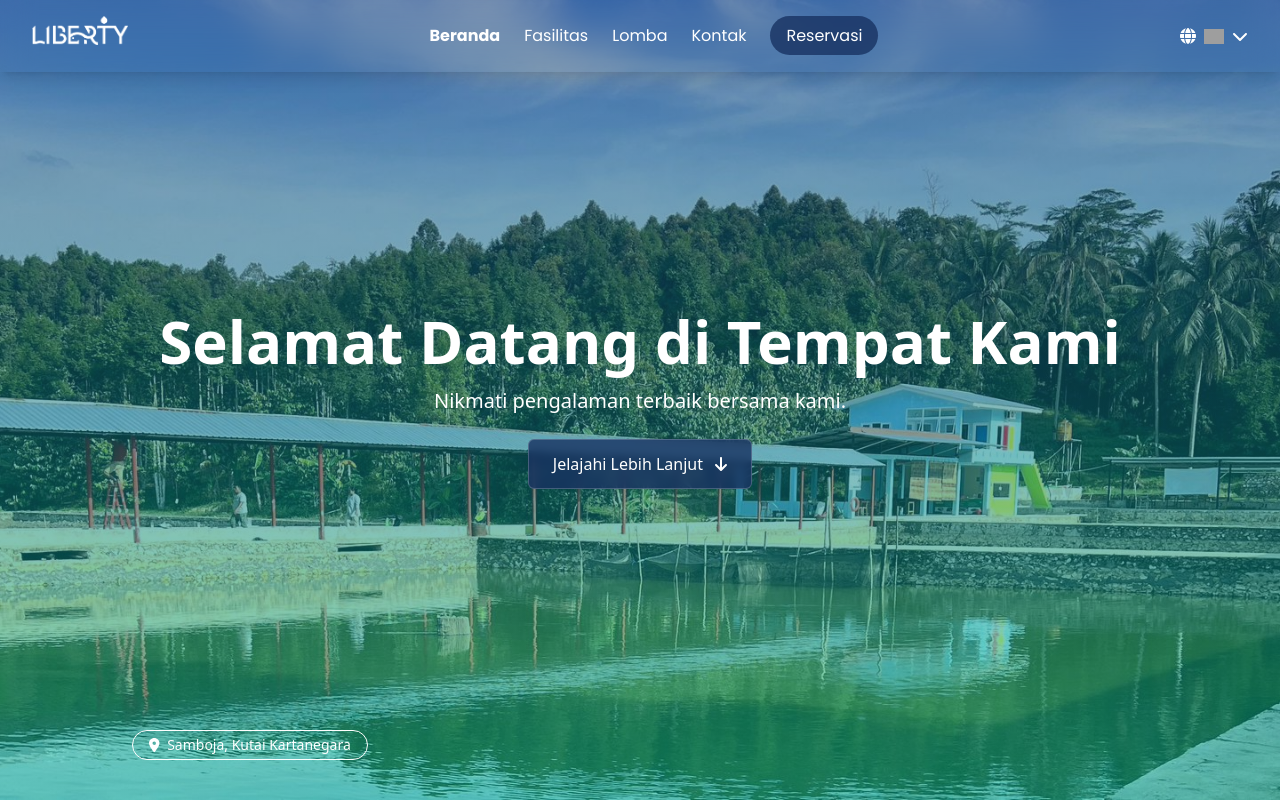
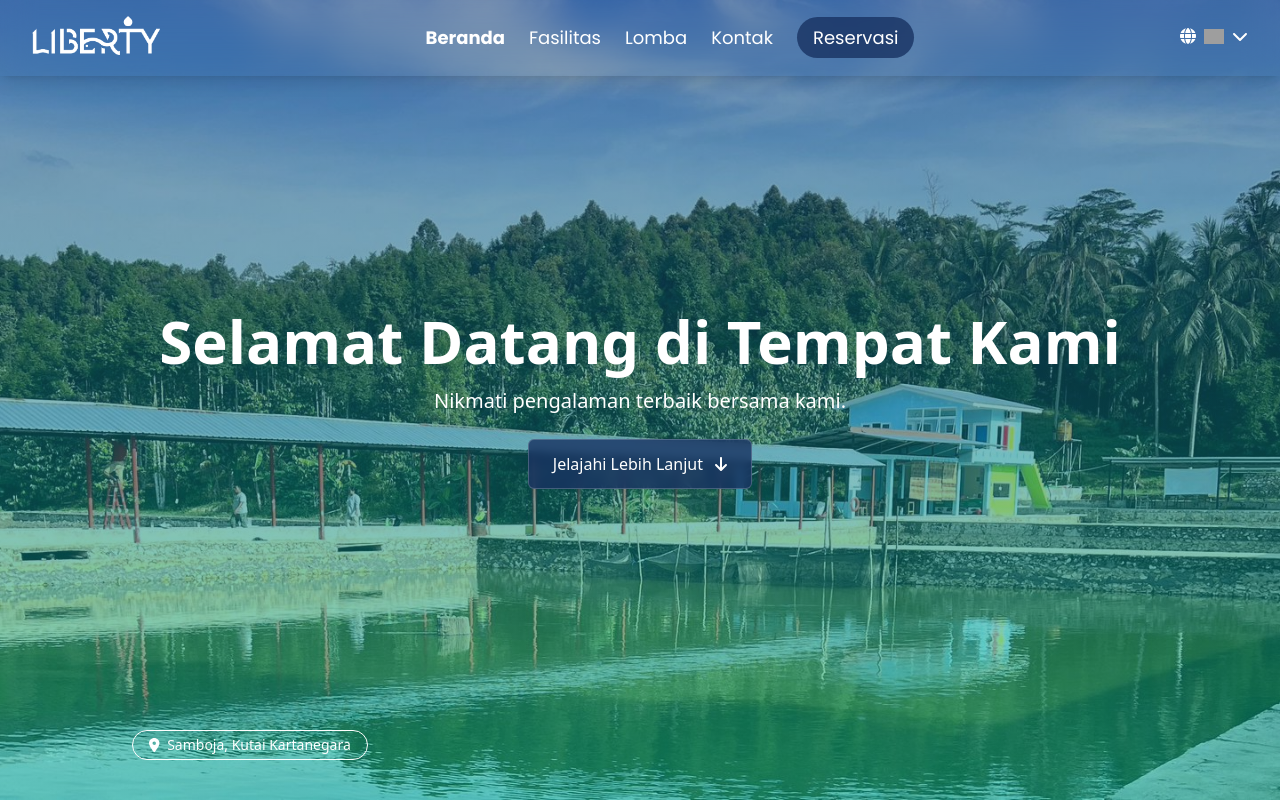
Before and after one commit to anandaalexx/Desain-Web-Liberty, a React (Create React App) app: page / in a window 1280 px wide. Shown: the top 802 px of the page. Built offline with nearby package versions, Linux system fonts and the light colour scheme; grey boxes are pictures that could not be loaded.

Commit message:
modif navbar, quickres, dan beranda serta nambahin komponen baru funfact

```diff
--- /dev/null
+++ b/src/components/Funfact.jsx
@@ -0,0 +1,111 @@
+import React from "react";
+import { Swiper, SwiperSlide } from "swiper/react"; // Correct import of Swiper
+import { EffectCoverflow, Pagination, Navigation } from "swiper"; // Correct import of Swiper modules
+import "swiper/css"; // Swiper core styles
+import "swiper/css/effect-coverflow"; // Styles for EffectCoverflow
+import "swiper/css/pagination"; // Styles for Pagination
+import "swiper/css/navigation"; // Styles for Navigation
+import "swiper/swiper-bundle.min.css";
+import { FontAwesomeIcon } from "@fortawesome/react-fontawesome"; // FontAwesome import
+import {
+  faChevronLeft,
+  faChevronRight,
+} from "@fortawesome/free-solid-svg-icons"; // Icon imports
+
+// Component Funfact
+const Funfact = () => {
+  const funfactData = [
+    {
+      title: "Fakta Menarik 1",
+      description: "Fakta pertama yang sangat menarik tentang hal ini.",
+    },
+    {
+      title: "Fakta Menarik 2",
+      description: "Fakta kedua yang tidak kalah menarik dan mengagumkan.",
+    },
+    {
+      title: "Fakta Menarik 3",
+      description: "Fakta ketiga yang membuat kita terkejut.",
+    },
+    {
+      title: "Fakta Menarik 4",
+      description: "Fakta keempat yang tidak biasa dan unik.",
+    },
+    {
+      title: "Fakta Menarik 5",
+      description: "Fakta kelima yang sangat bermanfaat untuk diketahui.",
+    },
+    {
+      title: "Fakta Menarik 6",
+      description: "Fakta keenam yang sangat menghibur dan mendidik.",
+    },
+  ];
+
+  return (
+    <div className="py-16">
+      <div className="max-w-7xl mx-auto px-4 py-8 relative">
+        {/* Title with arrows above it */}
+        <div className="relative">
+          <div className="flex justify-between absolute top-6 left-0 right-0 px-4">
+            {/* Panah kiri */}
+            <div className="slebew-prev hover:cursor-pointer">
+              <FontAwesomeIcon icon={faChevronLeft} size="lg" />
+            </div>
+            {/* Panah kanan */}
+            <div className="slebew-next hover:cursor-pointer">
+              <FontAwesomeIcon icon={faChevronRight} size="lg" />
+            </div>
+          </div>
+
+          <h2 className="text-4xl font-bold text-[rgba(24,50,98)] text-center mb-4">
+            Fakta Menarik
+          </h2>
+        </div>
+
+        {/* Swiper */}
+        <Swiper
+          effect={"coverflow"}
+          grabCursor={true}
+          centeredSlides={true}
+          loop={true}
+          slidesPerView={2} // Tampilkan 3 slide
+          spaceBetween={50} // Jarak antar slide
+          coverflowEffect={{
+            rotate: 0,
+            stretch: 0,
+            depth: 100,
+            modifier: 2.5,
+            slideShadows: false,
+          }}
+          navigation={{
+            nextEl: ".slebew-next",
+            prevEl: ".slebew-prev",
+            clickable: true,
+          }}
+          modules={[EffectCoverflow, Pagination, Navigation]}
+          className="swiper-container"
+        >
+          {funfactData.map((funfact, index) => (
+            <SwiperSlide
+              key={index}
+              className="flex justify-center"
+              style={{
+                width: "calc(100% / 3)", // Lebar 1/3 dari container
+                height: "auto", // Tinggi otomatis sesuai dengan konten
+              }}
+            >
+              <div className="bg-[#183262] p-6 rounded-lg shadow-xl border border-gray-200 text-center w-full h-full flex flex-col justify-between">
+                <h3 className="text-lg font-semibold text-[#ffffff]">
+                  {funfact.title}
+                </h3>
+                <p className="text-white text-sm">{funfact.description}</p>
+              </div>
+            </SwiperSlide>
+          ))}
+        </Swiper>
+      </div>
+    </div>
+  );
+};
+
+export default Funfact;
--- a/src/components/Navbar.jsx
+++ b/src/components/Navbar.jsx
@@ -44,7 +44,7 @@ const Navbar = () => {
 
   return (
     <nav
-      className={`fixed top-0 left-0 w-full backdrop-blur-lg p-4 z-50 flex items-center justify-between font-poppins shadow-lg transition duration-300 ${
+      className={`fixed top-0 left-0 w-full backdrop-blur-lg p-4 z-50 flex items-center justify-between justify font-poppins shadow-lg transition duration-300 ${
         isScrolled
           ? "bg-[rgba(24,50,98,0.8)] text-white"
           : "bg-transparent text-white"
@@ -53,23 +53,37 @@ const Navbar = () => {
       <div className="max-w-7xl mx-auto px-4 flex justify-between w-full">
         {/* Logo */}
         <div href="#beranda">
-          <img src={Logo} alt="/" className="w-24 h-auto" />
+          <img src={Logo} alt="/" className="w-32 h-auto" />
         </div>
 
         {/* Navigation Menu */}
-        <ul className="flex space-x-6 text-white font-semibold mx-4 my-2">
+        <ul className="flex space-x-6 text-white text-lg font-semibold mx-4 my-2">
           <li>
             <NavLink
               to="/"
               className={({ isActive }) =>
-                `hover:text-gray-200 ${isActive ? "font-bold" : "font-normal"}`
+                `hover:text-gray-200 ${
+                  isActive
+                    ? "font-bold"
+                    : `font-normal relative hover:text-[rgba(24,50,98,0.5)]
+             after:content-[''] after:absolute after:left-0 after:right-0
+             after:bottom-[-2px] after:h-[2px] after:bg-[rgba(24,50,98,0.5)]
+             after:scale-x-0 after:origin-center after:transition-transform
+             after:duration-200 hover:after:scale-x-50`
+                }`
               }
             >
               Beranda
             </NavLink>
           </li>
           <li className="relative group">
-            <button className="flex items-center hover:text-blue-500 font-light transition-colors duration-300">
+            <button
+              className="flex items-center font-normal relative hover:text-[rgba(24,50,98,0.5)]
+             after:content-[''] after:absolute after:left-0 after:right-0
+             after:bottom-[-2px] after:h-[2px] after:bg-[rgba(24,50,98,0.5)]
+             after:scale-x-0 after:origin-center after:transition-transform
+             after:duration-200 hover:after:scale-x-50"
+            >
               Fasilitas
             </button>
 
@@ -94,7 +108,15 @@ const Navbar = () => {
             <NavLink
               to="/lomba"
               className={({ isActive }) =>
-                `hover:text-gray-200 ${isActive ? "font-bold" : "font-normal"}`
+                `hover:text-gray-200 ${
+                  isActive
+                    ? "font-bold"
+                    : `font-normal relative hover:text-[rgba(24,50,98,0.5)]
+             after:content-[''] after:absolute after:left-0 after:right-0
+             after:bottom-[-2px] after:h-[2px] after:bg-[rgba(24,50,98,0.5)]
+             after:scale-x-0 after:origin-center after:transition-transform
+             after:duration-200 hover:after:scale-x-50`
+                }`
               }
             >
               Lomba
@@ -104,7 +126,13 @@ const Navbar = () => {
             <a
               href="#kontak"
               className={`hover:text-gray-200 ${
-                activeMenu === "kontak" ? "font-bold" : "font-normal"
+                activeMenu === "kontak"
+                  ? "font-bold"
+                  : `font-normal relative hover:text-[rgba(24,50,98,0.5)]
+             after:content-[''] after:absolute after:left-0 after:right-0
+             after:bottom-[-2px] after:h-[2px] after:bg-[rgba(24,50,98,0.5)]
+             after:scale-x-0 after:origin-center after:transition-transform
+             after:duration-200 hover:after:scale-x-50`
               }`}
               onClick={() => handleMenuClick("kontak")}
             >
@@ -114,7 +142,7 @@ const Navbar = () => {
           <li>
             <a
               href="#reservasi"
-              className={` text-white font-light px-4 py-2 rounded-3xl  transition duration-300 ${
+              className={` text-white px-4 py-2 rounded-3xl transition duration-300 font-normal ${
                 isScrolled
                   ? "bg-white hover:bg-gray-300 text-[rgba(24,50,98, 0.5)]"
                   : "bg-[rgba(24,50,98,0.8)] hover:bg-[rgba(24,50,98,0.5)]"
--- a/src/components/QuickRes.jsx
+++ b/src/components/QuickRes.jsx
@@ -22,25 +22,33 @@ const QuickRes = () => {
 
   const renderTabContent = () => {
     return (
-      <div className="grid grid-cols-3 gap-4">
+      <div className="grid grid-cols-4 gap-4">
         {/* Kolom 1: Date Picker */}
         <div className="flex items-center justify-center">
           <div className="relative">
             <DatePicker
               selected={startDate}
               onChange={handleDateChange}
-              className="px-4 py-2 border rounded-md opacity-0" // Menyembunyikan input
+              className="absolute opacity-0" // Sembunyikan input bawaan
               placeholderText="Pilih tanggal"
-              customInput={
-                <button className="text-lg p-2 text-[rgba(24,50,98,1)]  border-none">
-                  <FontAwesomeIcon
-                    icon={faCalendarDays}
-                    size="2x"
-                    className="text-[rgba(24,50,98,1)]"
-                  />
-                </button>
-              } // Ikon Font Awesome
             />
+            <button
+              onClick={(e) => e.currentTarget.previousSibling.focus()} // Fokuskan ke DatePicker
+              className="flex items-center p-3 text-[rgba(24,50,98,1)] rounded-md focus:outline-none"
+            >
+              <FontAwesomeIcon
+                icon={faCalendarDays}
+                size="2x"
+                className="text-[rgba(24,50,98,1)] mr-2" // Menambahkan margin kanan untuk memberi jarak antara ikon dan teks
+              />
+              <span className="text-lg">Pilih Tanggal</span>{" "}
+              {/* Teks "Pilih Tanggal" */}
+              <FontAwesomeIcon
+                icon={faChevronDown}
+                size="lg"
+                className="text-[rgba(24,50,98,1)] ml-2" // Menambahkan margin kiri untuk memberi jarak antara teks dan ikon chevron
+              />
+            </button>
           </div>
         </div>
 
@@ -51,6 +59,10 @@ const QuickRes = () => {
               ? `Tanggal yang dipilih: ${startDate.toLocaleDateString()}`
               : "Tanggal belum dipilih"}
           </p>
+        </div>
+
+        <div className="flex items-center justify-center">
+          <div className="h-3/4 border-l-2 border-[rgba(24,50,98,1)]"></div>
         </div>
 
         {/* Kolom 3: Tombol */}
@@ -87,9 +99,8 @@ const QuickRes = () => {
               className="relative flex flex-wrap px-1.5 py-1.5 list-none rounded-t-md bg-white/50"
               role="list"
             >
-              {/* Highlight sliding background with padding */}
               <div
-                className={`absolute w-[40%] h-[70%] bg-[rgba(24,50,98,1)] rounded-md transition-all duration-300 ease-in-out transform ${
+                className={`absolute w-[40%] h-[70%] bg-[rgba(24,50,98,1)] rounded-md transition-all duration-500 ease-in-out transform ${
                   activeTab === "dashboard"
                     ? "translate-x-3"
                     : activeTab === "settings"
@@ -98,7 +109,6 @@ const QuickRes = () => {
                 }`}
                 style={{ top: "15%" }}
               />
-
               <li className="z-30 flex-auto text-center relative">
                 <button
                   onClick={() => handleTabClick("dashboard")}
@@ -130,7 +140,10 @@ const QuickRes = () => {
             </ul>
           </div>
           <div className="-mt-4">
-            <div className="p-3 bg-white rounded-b-md rounded-tr-md shadow-md mt-4">
+            <div
+              className="p-3 bg-white rounded-tr-2xl rounded-br-2xl rounded-bl-xl shadow-md mt-4"
+              style={{ background: "rgba(255, 255, 255, 0.8)" }}
+            >
               {renderTabContent()}
             </div>
           </div>
--- a/src/pages/Beranda.jsx
+++ b/src/pages/Beranda.jsx
@@ -7,6 +7,7 @@ import Gallery from "../components/Gallery";
 import Review from "../components/Review";
 import QuickRes from "../components/QuickRes";
 import Footer from "../components/Footer";
+import Funfact from "../components/Funfact";
 
 function Beranda() {
   return (
@@ -18,6 +19,7 @@ function Beranda() {
       <Gallery />
       <Review />
       <QuickRes />
+      <Funfact />
       <Footer />
     </div>
   );
```
